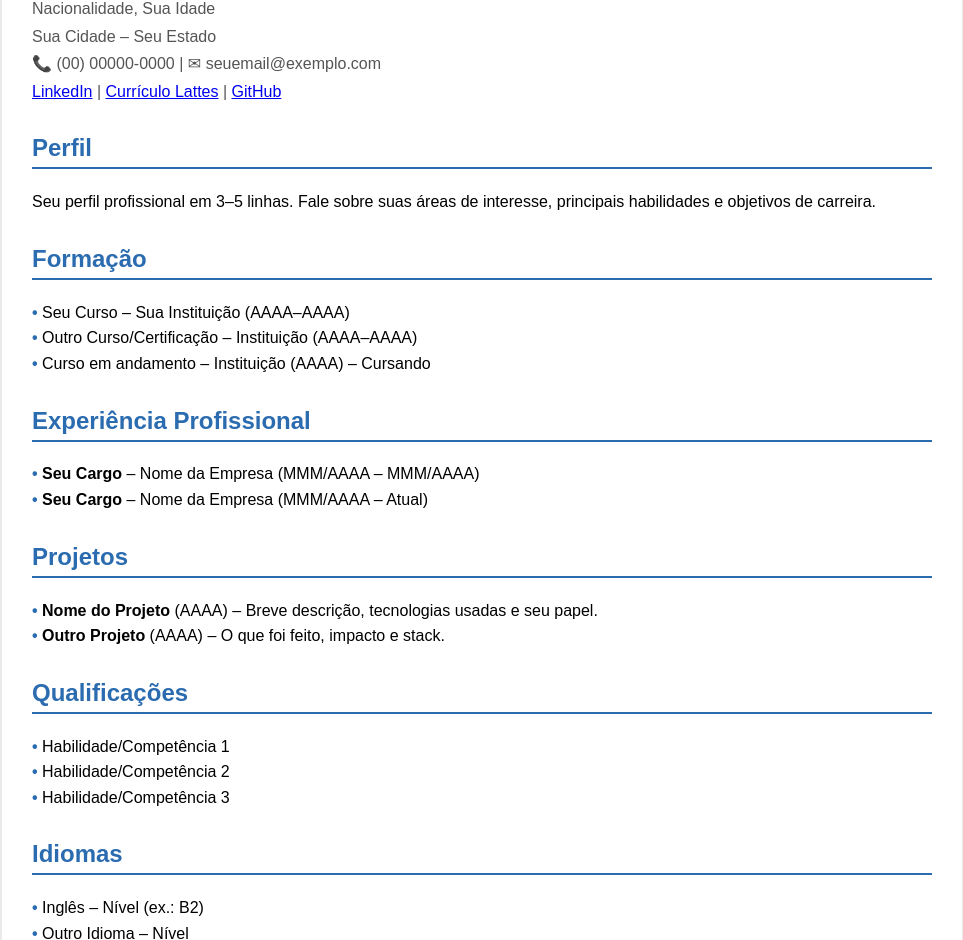
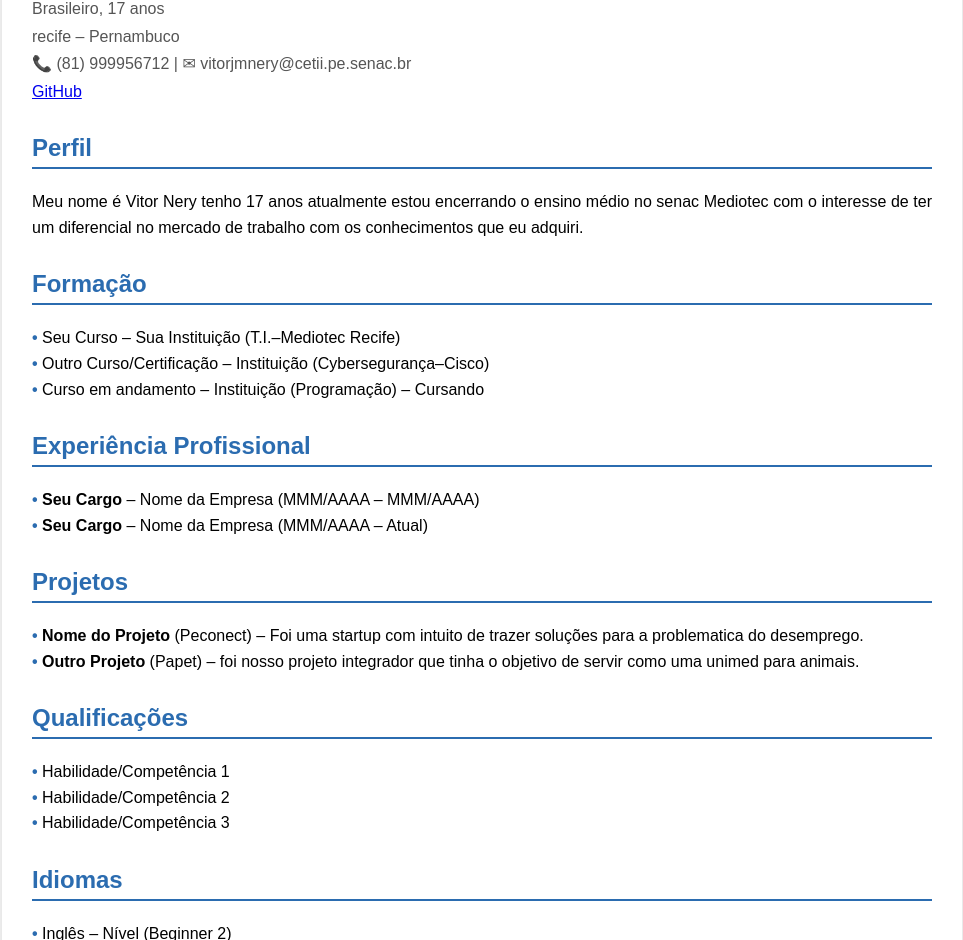
Before and after one commit to viper4tempest/Curriculo-vitor-nery-3-a, a plain HTML site: page index.html in a window 1280 px wide. Shown: the part 291-1231 px from the top of the page, without its empty margins (158-1121 px from the left). Drawn offline with Linux system fonts and the light colour scheme.

Commit message:
curriculo

```diff
--- a/index.html
+++ b/index.html
@@ -12,28 +12,27 @@
 
         <!-- Cabeçalho -->
         <div class="header">
-            <img src="./assets/avatar.jpg" alt="LOGO" width="200px">
-            <h1>Nome</h1>
-            <p>Nacionalidade, Sua Idade</p>
-            <p>Sua Cidade – Seu Estado</p>
-            <p>📞 (00) 00000-0000 | ✉ seuemail@exemplo.com</p>
+            <img src="./assets/curriculo.jpg" alt="LOGO" width="200px">
+            <h1>Vitor Nery</h1>
+            <p>Brasileiro, 17 anos</p>
+            <p>recife – Pernambuco</p>
+            <p>📞 (81) 999956712 | ✉ vitorjmnery@cetii.pe.senac.br</p>
             <p>
-                <a href="https://www.linkedin.com/in/seu-usuario" target="_blank">LinkedIn</a> |
-                <a href="https://lattes.cnpq.br/seu-codigo" target="_blank">Currículo Lattes</a> |
+
                 <a href="https://github.com/seuusuario" target="_blank">GitHub</a>
             </p>
         </div>
 
     <!-- Perfil -->
     <h2>Perfil</h2>
-    <p>Seu perfil profissional em 3–5 linhas. Fale sobre suas áreas de interesse, principais habilidades e objetivos de carreira.</p>
+    <p>Meu nome é Vitor Nery tenho 17 anos atualmente estou encerrando o ensino médio no senac Mediotec com o interesse de ter um diferencial no mercado de trabalho com os conhecimentos que eu adquiri.</p>
 
     <!-- Formação -->
     <h2>Formação</h2>
     <ul>
-      <li>Seu Curso – Sua Instituição (AAAA–AAAA)</li>
-      <li>Outro Curso/Certificação – Instituição (AAAA–AAAA)</li>
-      <li>Curso em andamento – Instituição (AAAA) – Cursando</li>
+      <li>Seu Curso – Sua Instituição (T.I.–Mediotec Recife)</li>
+      <li>Outro Curso/Certificação – Instituição (Cybersegurança–Cisco)</li>
+      <li>Curso em andamento – Instituição (Programação) – Cursando</li>
     </ul>
         <!-- Experiência Profissional -->
         <h2>Experiência Profissional</h2>
@@ -45,8 +44,8 @@
         <!-- Projetos -->
         <h2>Projetos</h2>
         <ul>
-          <li><b>Nome do Projeto</b> (AAAA) – Breve descrição, tecnologias usadas e seu papel.</li>
-          <li><b>Outro Projeto</b> (AAAA) – O que foi feito, impacto e stack.</li>
+          <li><b>Nome do Projeto</b> (Peconect) – Foi uma startup com intuito de trazer soluções para a problematica do desemprego.</li>
+          <li><b>Outro Projeto</b> (Papet) – foi nosso projeto integrador que tinha o objetivo de servir como uma unimed para animais.</li>
         </ul>
 
         <!-- Qualificações -->
@@ -60,8 +59,8 @@
         <!-- Idiomas -->
         <h2>Idiomas</h2>
         <ul>
-          <li>Inglês – Nível (ex.: B2)</li>
-          <li>Outro Idioma – Nível</li>
+          <li>Inglês – Nível (Beginner 2)</li>
+          <li>Japones – Nível(Beginner)</li>
         </ul>
 
         <!-- Informações Adicionais -->
```
Also changed, not shown: assets/avatar.jpg (deleted), assets/curriculo.jpg (added).
